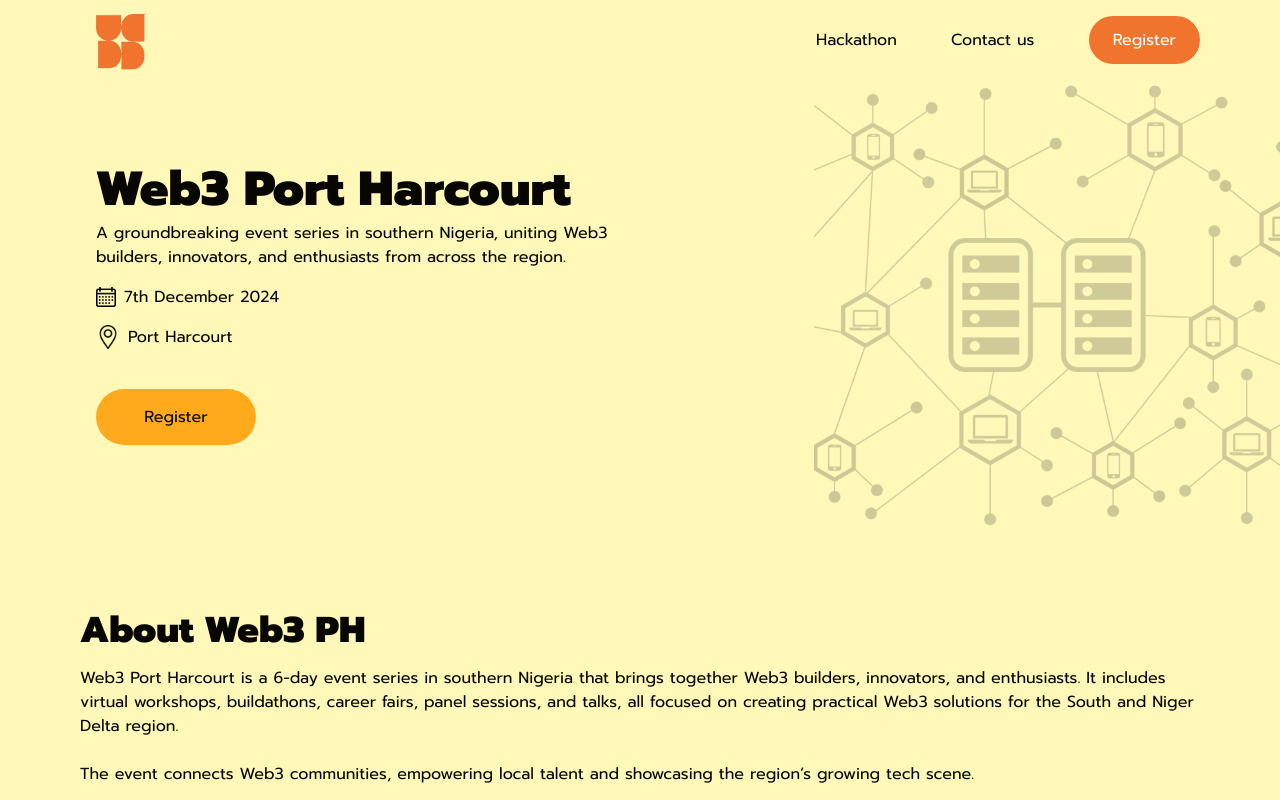
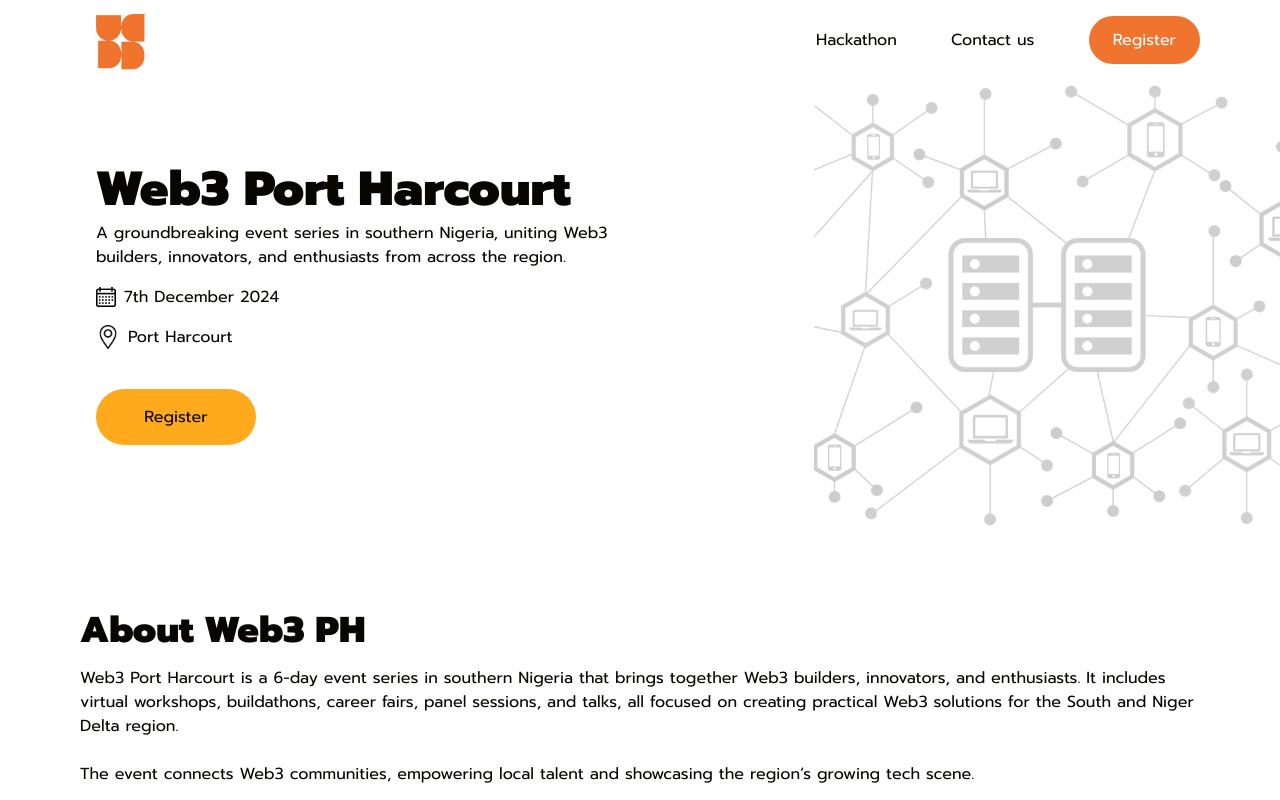
Before and after one commit to Let-s-build-DAO/web3phc, a React (Vite) app: page / in a window 1280 px wide. Shown: the top 800 px of the page. Built offline with nearby package versions, Linux system fonts and the light colour scheme.

Commit message:
bg color update

```diff
--- a/src/index.css
+++ b/src/index.css
@@ -6,5 +6,7 @@
 :root {
   font-family: Prompt;
   color: #070600;
-  background-color: #FFF8B9;
+  /* background-color: #FFF8B9; */
+  max-width: 1600px;
+  margin: 0px auto;
 }
```
